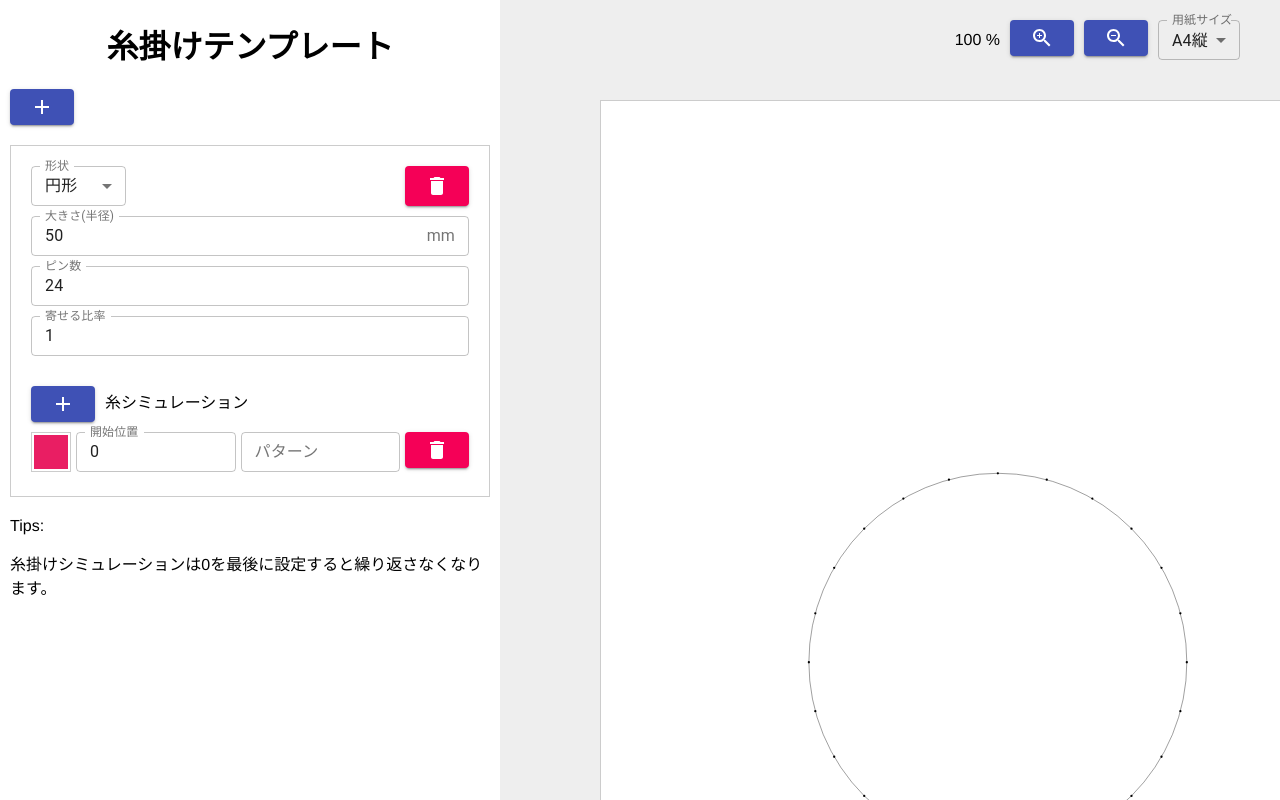
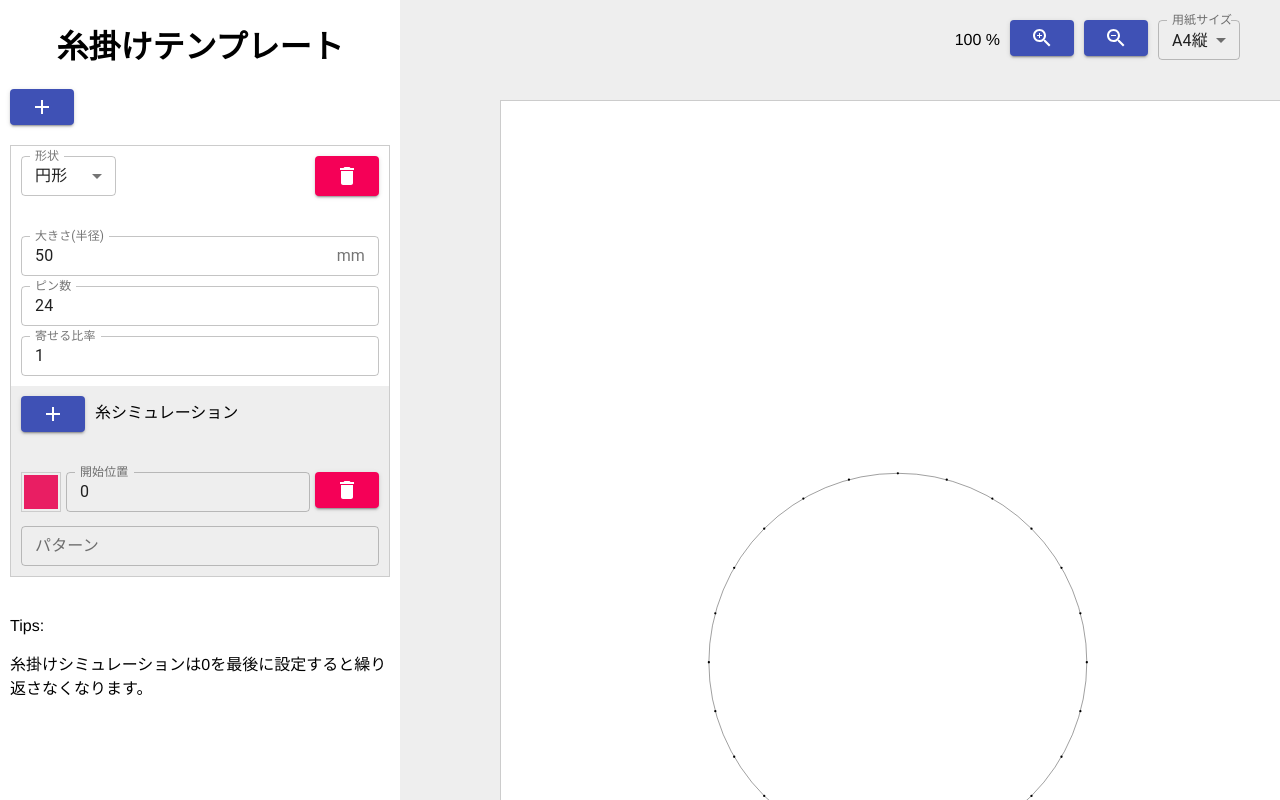
Before and after one commit to Mushus/string-art-template, a React app: page / in a window 1280 px wide. Both pictures are taken after a click on the button 63 px from the left and 403 px from the top of the page. Shown: the top 800 px of the page. Built offline with nearby package versions, Linux system fonts and the light colour scheme.

Commit message:
update ui

```diff
--- a/src/App.tsx
+++ b/src/App.tsx
@@ -25,7 +25,7 @@ const Header = styled.header`
   ${notPrintable}
 `;
 
-const sideNavSize = 500;
+const sideNavSize = 400;
 
 const SideNav = styled.div`
   flex: 0 0 ${sideNavSize}px;
--- a/src/components/TemplateEditor.tsx
+++ b/src/components/TemplateEditor.tsx
@@ -17,19 +17,28 @@ const Wrapper = styled.div`
   display: flex;
   flex-direction: column;
   border: 1px solid #ccc;
-  padding: 20px;
-  margin-bottom: 20px;
+  margin-bottom: 40px;
 `;
 
 const HeaderControl = styled.div`
   display: flex;
   flex-direction: row;
   justify-content: space-between;
-  margin-bottom: 10px;
+  margin: 10px 0 0;
+  padding: 0 10px;
 `;
 
+const BasicControl = styled.div`
+  margin: 40px 0 10px;
+  padding: 0 10px;
+`;
+
+const FooterControl = styled.div`
+  background-color: #eee;
+  padding: 0 10px;
+`;
 const FooterController = styled.div`
-  margin-top: 20px;
+  margin: 10px 0;
 `;
 
 const FooterTitle = styled.span`
@@ -37,7 +46,7 @@ const FooterTitle = styled.span`
 `;
 
 const AuxiliaryLinesWrapper = styled.div`
-  margin-top: 10px;
+  margin: 40px 0 10px;
 `;
 
 interface Props {
@@ -82,8 +91,9 @@ const TemplateEditor = ({
           <DeleteIcon />
         </Button>
       </HeaderControl>
-      {children}
+      <BasicControl>{children}</BasicControl>
       {'auxiliaryLines' in props && (
+        <FooterControl>
           <FooterController>
             <Button
               variant="contained"
@@ -93,6 +103,7 @@ const TemplateEditor = ({
               <AddIcon />
             </Button>
             <FooterTitle>糸シミュレーション</FooterTitle>
+          </FooterController>
           {props.auxiliaryLines.map((lines, index) => {
             const onDelete = () => onDeleteAuxiliaryLines(index);
             const onUpdate = (props: AuxiliaryLineProps) => {
@@ -110,7 +121,7 @@ const TemplateEditor = ({
               </AuxiliaryLinesWrapper>
             );
           })}
-        </FooterController>
+        </FooterControl>
       )}
     </Wrapper>
   );
--- a/src/components/stringTemplateEditors/AuxiliaryLine.tsx
+++ b/src/components/stringTemplateEditors/AuxiliaryLine.tsx
@@ -15,6 +15,14 @@ type Props = AuxiliaryLineProps & {
 
 const Wrapper = styled.div`
   display: flex;
+  flex-direction: column;
+`;
+const Column = styled.div`
+  display: flex;
+  flex-direction: row;
+  :not(:last-child) {
+    margin: 0 0 10px;
+  }
 `;
 
 const InputWrapper = styled.div<{ fillWidth?: boolean }>`
@@ -58,10 +66,11 @@ const AuxiliaryLine = ({
   );
   return (
     <Wrapper>
+      <Column>
         <InputWrapper>
           <ColorSelector value={color} onUpdate={onUpdateColor} />
         </InputWrapper>
-      <InputWrapper>
+        <InputWrapper fillWidth={true}>
           <EasyInput
             label="開始位置"
             type="text"
@@ -71,8 +80,16 @@ const AuxiliaryLine = ({
             placeholder="数値"
             onChange={onUpdateStart}
             validator={isUnsignedInt}
+            fullWidth
           />
         </InputWrapper>
+        <InputWrapper>
+          <Button variant="contained" color="secondary" onClick={onDelete}>
+            <DeleteIcon />
+          </Button>
+        </InputWrapper>
+      </Column>
+      <Column>
         <InputWrapper fillWidth={true}>
           <EasyInput
             label="パターン"
@@ -86,11 +103,7 @@ const AuxiliaryLine = ({
             fullWidth
           />
         </InputWrapper>
-      <InputWrapper>
-        <Button variant="contained" color="secondary" onClick={onDelete}>
-          <DeleteIcon />
-        </Button>
-      </InputWrapper>
+      </Column>
     </Wrapper>
   );
 };
```
Also changed, not shown: 1 other file (tests, documents, lock files or other folders). Lines whose indentation alone changed are shown as unchanged.
